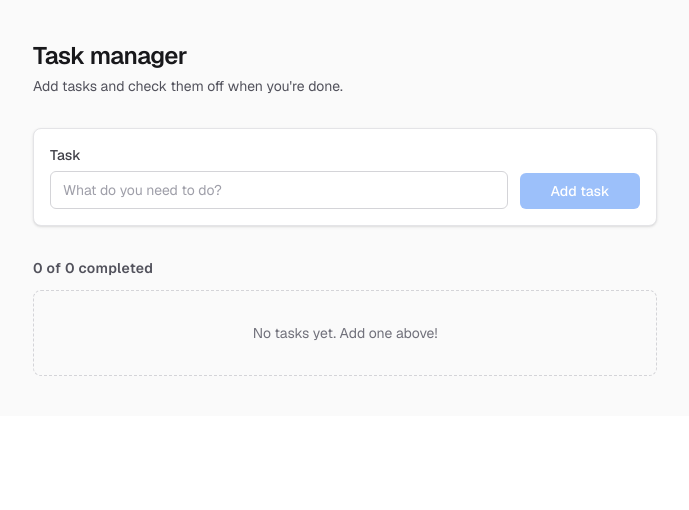
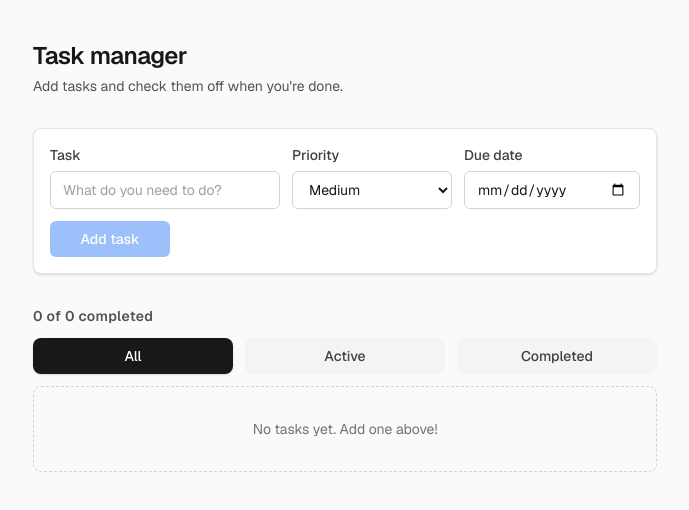
Before and after one commit to arariadne/next-taskmanager, a Next.js app: page / in a window 1280 px wide. Shown: the top 510 px of the page, without its empty margins (295-984 px from the left). Built offline with nearby package versions, Linux system fonts and the light colour scheme.

Commit message:
Enhance Task management: add priority and due date selection in TaskForm, display due date and priority in TaskItem, and implement filtering in TaskList for improved task organization.

```diff
--- a/app/page.tsx
+++ b/app/page.tsx
@@ -1,20 +1,26 @@
 "use client";
 
-import { useCallback, useState } from "react";
-import type { Task } from "@/lib/types";
+import { useCallback, useMemo, useState } from "react";
+import type { Task, TaskPriority } from "@/lib/types";
 import { createTaskId } from "@/lib/utils";
 import { TaskForm } from "@/components/TaskForm";
 import { TaskList } from "@/components/TaskList";
 
+type TaskFilter = "all" | "active" | "completed";
+
 export default function Home() {
   const [tasks, setTasks] = useState<Task[]>([]);
+  const [taskFilter, setTaskFilter] = useState<TaskFilter>("all");
 
-  const addTask = useCallback((text: string) => {
-    setTasks((prev) => [
-      ...prev,
-      { id: createTaskId(), text, completed: false },
-    ]);
-  }, []);
+  const addTask = useCallback(
+    (text: string, priority: TaskPriority, dueDate: string | null) => {
+      setTasks((prev) => [
+        ...prev,
+        { id: createTaskId(), text, completed: false, priority, dueDate },
+      ]);
+    },
+    [],
+  );
 
   /** Flips `completed` for the task with the given id. */
   const toggleTaskCompleted = useCallback((id: string) => {
@@ -40,6 +46,29 @@ export default function Home() {
   const completedCount = tasks.filter((t) => t.completed).length;
   const totalCount = tasks.length;
 
+  const filteredTasks = useMemo(() => {
+    if (taskFilter === "active") {
+      return tasks.filter((t) => !t.completed);
+    }
+    if (taskFilter === "completed") {
+      return tasks.filter((t) => t.completed);
+    }
+    return tasks;
+  }, [tasks, taskFilter]);
+
+  const filterEmptyMessage =
+    tasks.length > 0 && filteredTasks.length === 0
+      ? taskFilter === "active"
+        ? "No active tasks."
+        : "No completed tasks."
+      : undefined;
+
+  const filterButtons: { value: TaskFilter; label: string }[] = [
+    { value: "all", label: "All" },
+    { value: "active", label: "Active" },
+    { value: "completed", label: "Completed" },
+  ];
+
   return (
     <div className="flex min-h-full flex-col bg-zinc-50 font-sans dark:bg-zinc-950">
       <main className="flex flex-1 flex-col">
@@ -62,11 +91,38 @@ export default function Home() {
             >
               {completedCount} of {totalCount} completed
             </h2>
+
+            <div
+              className="flex w-full gap-2 sm:gap-3"
+              role="group"
+              aria-label="Filter tasks by status"
+            >
+              {filterButtons.map(({ value, label }) => {
+                const selected = taskFilter === value;
+                return (
+                  <button
+                    key={value}
+                    type="button"
+                    aria-pressed={selected}
+                    onClick={() => setTaskFilter(value)}
+                    className={
+                      selected
+                        ? "flex-1 rounded-lg bg-zinc-900 px-3 py-2 text-sm font-medium text-white shadow-sm transition-colors hover:bg-zinc-800 dark:bg-zinc-100 dark:text-zinc-900 dark:hover:bg-zinc-200"
+                        : "flex-1 rounded-lg bg-zinc-100 px-3 py-2 text-sm font-medium text-zinc-700 transition-colors hover:bg-zinc-200 dark:bg-zinc-800 dark:text-zinc-300 dark:hover:bg-zinc-700"
+                    }
+                  >
+                    {label}
+                  </button>
+                );
+              })}
+            </div>
+
             <TaskList
-              tasks={tasks}
+              tasks={filteredTasks}
               onToggleTask={toggleTaskCompleted}
               onUpdateTaskText={updateTaskText}
               onDelete={deleteTask}
+              emptyMessage={filterEmptyMessage}
             />
           </section>
         </div>
--- a/components/TaskForm.tsx
+++ b/components/TaskForm.tsx
@@ -1,21 +1,27 @@
 "use client";
 
 import { FormEvent, useState } from "react";
+import type { TaskPriority } from "@/lib/types";
 import { Button } from "@/components/Button";
 
 type TaskFormProps = {
-  onAddTask: (text: string) => void;
+  onAddTask: (text: string, priority: TaskPriority, dueDate: string | null) => void;
 };
 
 export function TaskForm({ onAddTask }: TaskFormProps) {
   const [text, setText] = useState("");
+  const [priority, setPriority] = useState<TaskPriority>("medium");
+  const [dueDate, setDueDate] = useState("");
 
   function handleSubmit(e: FormEvent<HTMLFormElement>) {
     e.preventDefault();
     const trimmed = text.trim();
     if (!trimmed) return;
-    onAddTask(trimmed);
+    const due = dueDate.trim() === "" ? null : dueDate.trim();
+    onAddTask(trimmed, priority, due);
     setText("");
+    setPriority("medium");
+    setDueDate("");
   }
 
   const canAdd = text.trim().length > 0;
@@ -23,9 +29,9 @@ export function TaskForm({ onAddTask }: TaskFormProps) {
   return (
     <form
       onSubmit={handleSubmit}
-      className="flex w-full flex-col gap-3 rounded-lg border border-zinc-200 bg-white p-4 shadow-sm sm:flex-row sm:items-end dark:border-zinc-800 dark:bg-zinc-950"
+      className="flex w-full flex-col gap-3 rounded-lg border border-zinc-200 bg-white p-4 shadow-sm sm:flex-row sm:flex-wrap sm:items-end dark:border-zinc-800 dark:bg-zinc-950"
     >
-      <div className="flex min-w-0 flex-1 flex-col gap-1.5">
+      <div className="flex min-w-0 flex-1 flex-col gap-1.5 sm:min-w-[12rem]">
         <label
           htmlFor="task-text"
           className="text-sm font-medium text-zinc-700 dark:text-zinc-300"
@@ -42,6 +48,39 @@ export function TaskForm({ onAddTask }: TaskFormProps) {
           autoComplete="off"
         />
       </div>
+      <div className="flex w-full flex-col gap-1.5 sm:w-40 sm:shrink-0">
+        <label
+          htmlFor="task-priority"
+          className="text-sm font-medium text-zinc-700 dark:text-zinc-300"
+        >
+          Priority
+        </label>
+        <select
+          id="task-priority"
+          value={priority}
+          onChange={(e) => setPriority(e.target.value as TaskPriority)}
+          className="w-full rounded-md border border-zinc-300 bg-white px-3 py-2 text-sm text-zinc-900 focus:border-[#3B82F6] focus:outline-none focus:ring-2 focus:ring-[#3B82F6]/30 dark:border-zinc-700 dark:bg-zinc-900 dark:text-zinc-100"
+        >
+          <option value="high">High</option>
+          <option value="medium">Medium</option>
+          <option value="low">Low</option>
+        </select>
+      </div>
+      <div className="flex w-full flex-col gap-1.5 sm:w-44 sm:shrink-0">
+        <label
+          htmlFor="task-due-date"
+          className="text-sm font-medium text-zinc-700 dark:text-zinc-300"
+        >
+          Due date
+        </label>
+        <input
+          id="task-due-date"
+          type="date"
+          value={dueDate}
+          onChange={(e) => setDueDate(e.target.value)}
+          className="w-full rounded-md border border-zinc-300 bg-white px-3 py-2 text-sm text-zinc-900 focus:border-[#3B82F6] focus:outline-none focus:ring-2 focus:ring-[#3B82F6]/30 dark:border-zinc-700 dark:bg-zinc-900 dark:text-zinc-100"
+        />
+      </div>
       <Button
         type="submit"
         variant="primary"
--- a/components/TaskItem.tsx
+++ b/components/TaskItem.tsx
@@ -1,12 +1,38 @@
 "use client";
 
-import { useEffect, useId, useRef, useState } from "react";
+import { useEffect, useId, useMemo, useRef, useState } from "react";
+import type { TaskPriority } from "@/lib/types";
 import { Button } from "@/components/Button";
+import { formatRelativeDueDate, isDueDatePast } from "@/lib/utils";
+
+const priorityBadgeStyles: Record<
+  TaskPriority,
+  { label: string; className: string }
+> = {
+  high: {
+    label: "High",
+    className:
+      "bg-red-100 text-red-800 dark:bg-red-950/80 dark:text-red-200",
+  },
+  medium: {
+    label: "Medium",
+    className:
+      "bg-yellow-100 text-yellow-800 dark:bg-yellow-950/80 dark:text-yellow-200",
+  },
+  low: {
+    label: "Low",
+    className:
+      "bg-green-100 text-green-800 dark:bg-green-950/80 dark:text-green-200",
+  },
+};
 
 type TaskItemProps = {
   id: string;
   text: string;
   completed: boolean;
+  priority: TaskPriority;
+  /** Local `YYYY-MM-DD` or null. */
+  dueDate: string | null;
   onToggle: (id: string) => void;
   onEdit: (updatedText: string) => void;
   onDelete: (id: string) => void;
@@ -16,6 +42,8 @@ export function TaskItem({
   id,
   text,
   completed,
+  priority,
+  dueDate,
   onToggle,
   onEdit,
   onDelete,
@@ -29,6 +57,11 @@ export function TaskItem({
   const deleteDialogRef = useRef<HTMLDialogElement>(null);
   const errorId = useId();
   const deleteDialogTitleId = useId();
+
+  const dueLabel = useMemo(() => formatRelativeDueDate(dueDate), [dueDate]);
+  const showOverdueStyle = Boolean(
+    dueLabel && isDueDatePast(dueDate) && !completed,
+  );
 
   // Autofocus & select input when entering edit mode
   useEffect(() => {
@@ -110,6 +143,12 @@ export function TaskItem({
             aria-label={`Mark "${text}" as ${completed ? "incomplete" : "complete"}`}
             tabIndex={isEditing ? -1 : 0}
           />
+          <div className="flex min-w-0 flex-1 flex-col gap-1.5">
+            <span
+              className={`inline-flex w-fit items-center rounded-full px-2.5 py-0.5 text-xs font-medium ${priorityBadgeStyles[priority].className}`}
+            >
+              {priorityBadgeStyles[priority].label}
+            </span>
           {isEditing ? (
             <form
               className="flex min-w-0 flex-1 flex-col gap-2"
@@ -187,6 +226,7 @@ export function TaskItem({
               {text}
             </button>
           )}
+          </div>
           <button
             type="button"
             onClick={openDeleteDialog}
@@ -213,6 +253,19 @@ export function TaskItem({
             </svg>
           </button>
         </div>
+        {dueLabel ? (
+          <p
+            className={`pl-7 ${
+              showOverdueStyle
+                ? "text-sm font-medium text-red-600 dark:text-red-400"
+                : completed
+                  ? "text-sm text-zinc-400 dark:text-zinc-500"
+                  : "text-sm text-zinc-500 dark:text-zinc-400"
+            }`}
+          >
+            Due {dueLabel}
+          </p>
+        ) : null}
       </div>
 
       <dialog
--- a/components/TaskList.tsx
+++ b/components/TaskList.tsx
@@ -8,18 +8,23 @@ type TaskListProps = {
   onToggleTask: (id: string) => void;
   onUpdateTaskText: (id: string, text: string) => void;
   onDelete: (id: string) => void;
+  /** Shown when there are no tasks to render (e.g. empty filter). */
+  emptyMessage?: string;
 };
+
+const defaultEmptyMessage = "No tasks yet. Add one above!";
 
 export function TaskList({
   tasks,
   onToggleTask,
   onUpdateTaskText,
   onDelete,
+  emptyMessage,
 }: TaskListProps) {
   if (tasks.length === 0) {
     return (
       <p className="rounded-lg border border-dashed border-zinc-300 bg-zinc-50/50 px-4 py-8 text-center text-sm text-zinc-500 dark:border-zinc-700 dark:bg-zinc-900/30 dark:text-zinc-400">
-        No tasks yet. Add one above!
+        {emptyMessage ?? defaultEmptyMessage}
       </p>
     );
   }
@@ -32,6 +37,8 @@ export function TaskList({
           id={task.id}
           text={task.text}
           completed={task.completed}
+          priority={task.priority}
+          dueDate={task.dueDate}
           onToggle={onToggleTask}
           onEdit={(updatedText) => onUpdateTaskText(task.id, updatedText)}
           onDelete={onDelete}
```
